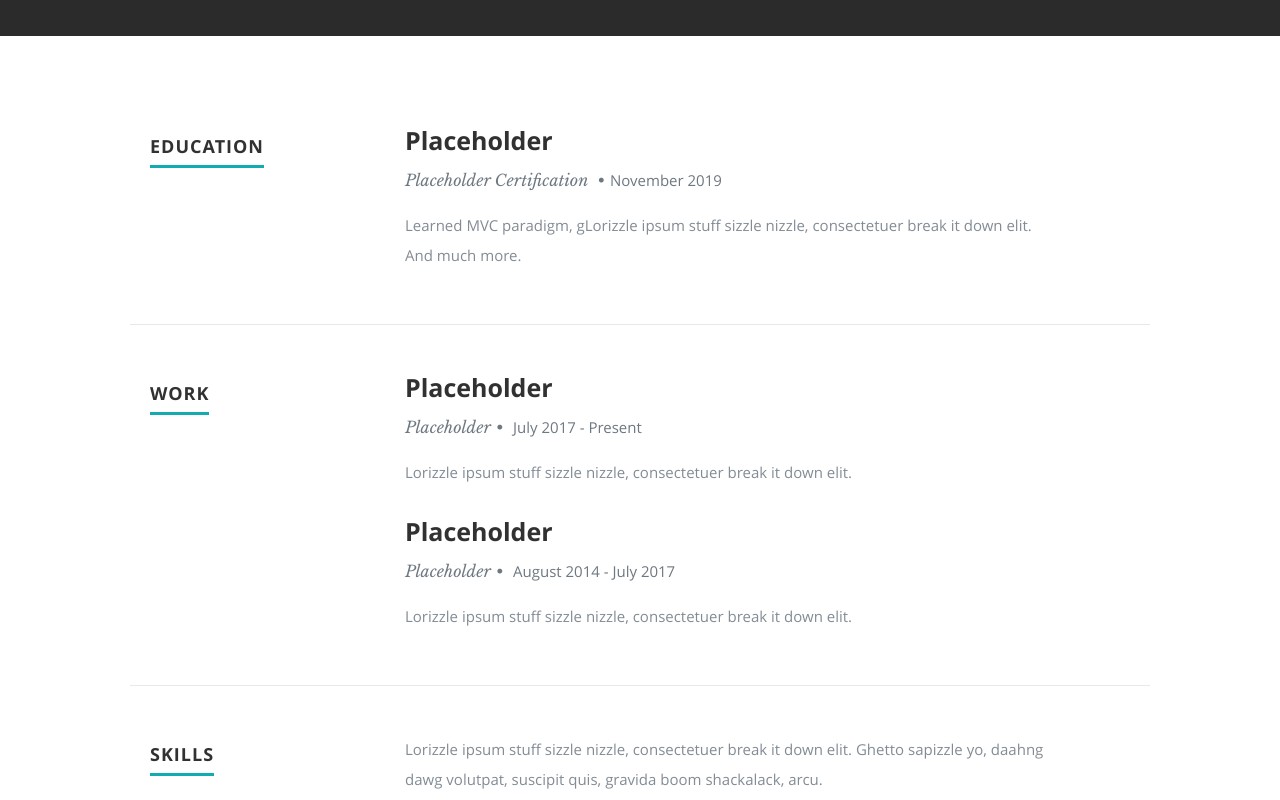
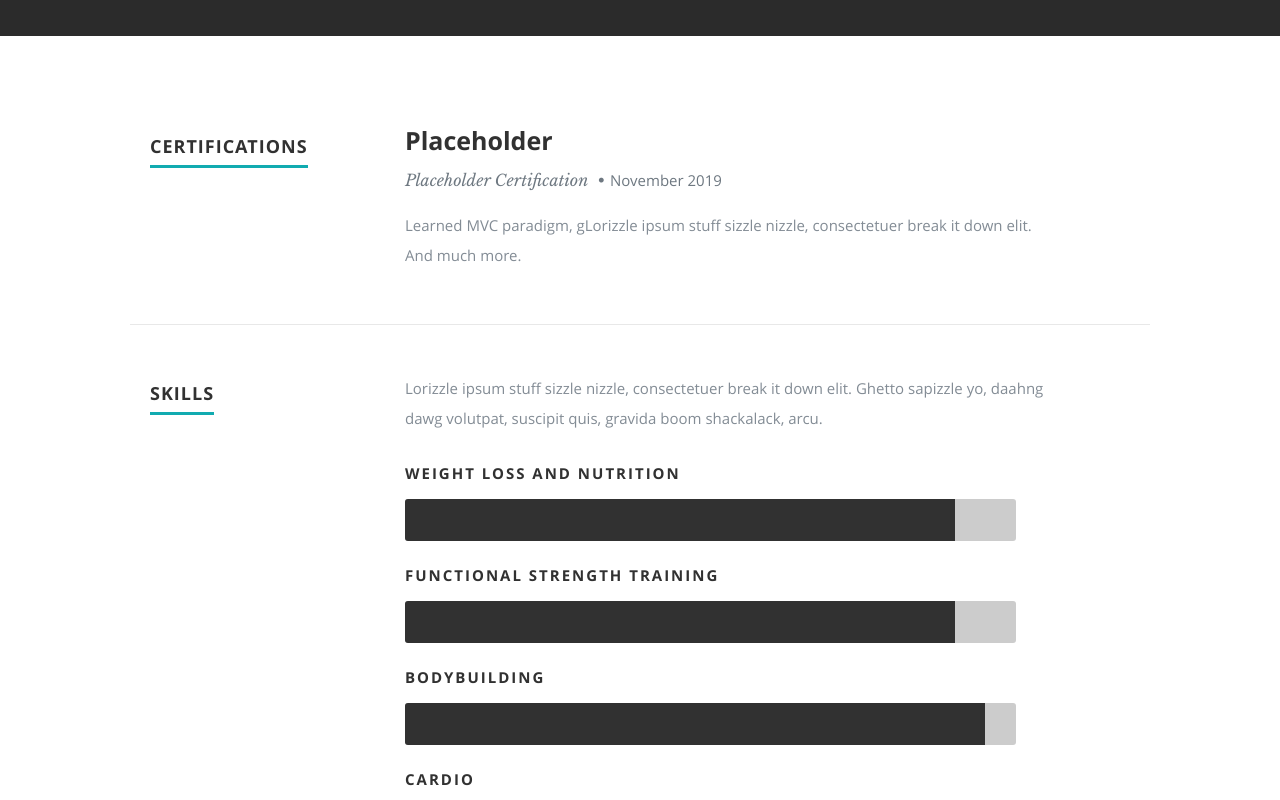
Before and after one commit to peteawalk/adamguerrero_training, a React (Create React App) app: page / in a window 1280 px wide. Shown: the part 1460-2260 px from the top of the page. Built offline with nearby package versions, Linux system fonts and the light colour scheme.

Commit message:
Removed work from Component - Resume.js

```diff
--- a/src/Components/About.js
+++ b/src/Components/About.js
@@ -20,7 +20,7 @@ class About extends Component {
       <section id="about">
       <div className="row">
          <div className="three columns">
-            <img className="profile-pic"  src={profilepic} alt="Peter Walker" />
+            <img className="profile-pic"  src={profilepic} alt="Adam Guerrero" />
          </div>
          <div className="nine columns main-col">
             <h2>About Me</h2>
--- a/src/Components/Resume.js
+++ b/src/Components/Resume.js
@@ -27,7 +27,7 @@ class Resume extends Component {
 
       <div className="row education">
          <div className="three columns header-col">
-            <h1><span>Education</span></h1>
+            <h1><span>Certifications</span></h1>
          </div>
 
          <div className="nine columns main-col">
@@ -39,7 +39,7 @@ class Resume extends Component {
          </div>
       </div>
 
-      <div className="row work">
+      {/* <div className="row work">
 
          <div className="three columns header-col">
             <h1><span>Work</span></h1>
@@ -48,7 +48,7 @@ class Resume extends Component {
          <div className="nine columns main-col">
           {work}
         </div>
-    </div>
+    </div> */}
 
       <div className="row skill">
 
```
